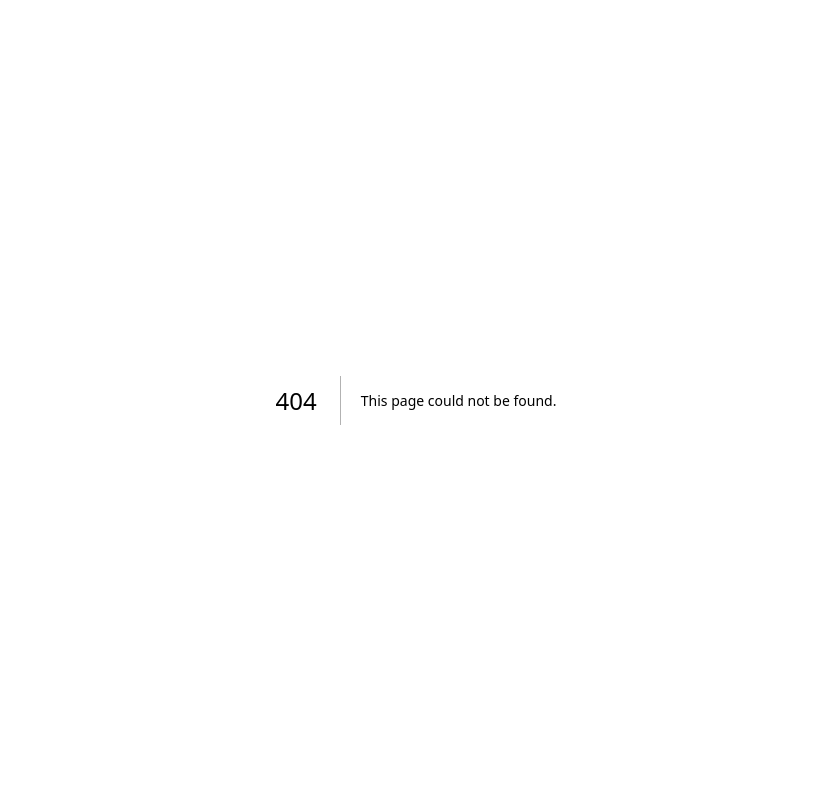
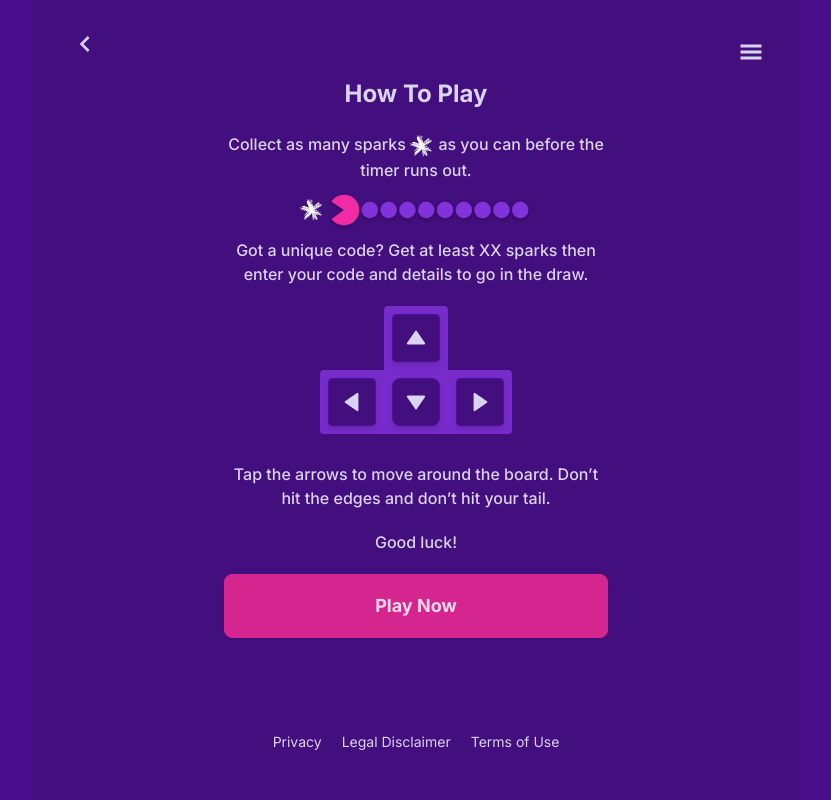
Before and after one commit to ricardogrecco/spark-snake-game, a Next.js app: page /tutorial in a window 1280 px wide. Before the commit this address had no page. Shown: the whole page, without its empty margins (224-1055 px from the left). Built offline with nearby package versions, Linux system fonts and the light colour scheme.

Commit message:
WIP: Tutorial Page

```diff
--- /dev/null
+++ b/app/(routes)/tutorial/layout.tsx
@@ -0,0 +1,21 @@
+import MobileLayout from "@/app/components/layout/MobileLayout";
+import Drawer from "@/app/components/partials/Drawer";
+import { Metadata } from "next";
+
+export const metadata: Metadata = {
+  title: "How To Play",
+};
+
+export default function TutorialPageLayout({
+  children,
+}: Readonly<{
+  children: React.ReactNode;
+}>) {
+  return (
+    <Drawer>
+      <div className="flex flex-col items-center justify-center bg-base-300">
+        <MobileLayout>{children}</MobileLayout>
+      </div>
+    </Drawer>
+  );
+}
--- /dev/null
+++ b/app/(routes)/tutorial/page.tsx
@@ -0,0 +1,53 @@
+import ArrowKeys from "@/app/components/partials/ArrowKeys";
+import Footer from "@/app/components/partials/Footer";
+import { MIN_SPARKS } from "@/app/utils/constants";
+import Link from "next/link";
+import { GiHamburgerMenu } from "react-icons/gi";
+import { MdOutlineKeyboardArrowLeft } from "react-icons/md";
+
+export default function TutorialPage() {
+  return (
+    <main className="bg-[#430E7D] min-h-screen w-full flex flex-col items-center p-10">
+      <Link href="/" className="btn btn-ghost drawer-button self-start -m-5">
+        <MdOutlineKeyboardArrowLeft className="w-8 h-8" />
+      </Link>
+      <label
+        htmlFor="side-drawer"
+        className="btn btn-ghost drawer-button self-end -m-5"
+      >
+        <GiHamburgerMenu className="w-6 h-6" />
+      </label>
+      <div className="flex-grow font-medium max-w-sm flex flex-col gap-5 text-center mt-5">
+        <h1>How To Play</h1>
+        <p>
+          Collect as many sparks{" "}
+          <img src="assets/Spark.svg" className="inline w-6 h-6" /> as you can
+          before the timer runs out.{" "}
+        </p>
+        <div className="-my-3">
+          <img src="assets/Spark.svg" className="inline w-6 h-6" />
+          <img src="assets/Snake.svg" className="inline w-48 lg:w-52" />
+        </div>
+        <p>
+          Got a unique code? Get at least {MIN_SPARKS} sparks then enter your
+          code and details to go in the draw.
+        </p>
+        <ArrowKeys />
+        <p>
+          Tap the arrows to move around the board. Don’t hit the edges and don’t
+          hit your tail.
+        </p>
+        <p>Good luck!</p>
+        <div>
+          <Link
+            href="/game"
+            className="btn lg:btn-lg btn-primary max-w-lg w-full font-bold text-lg"
+          >
+            Play Now
+          </Link>
+        </div>
+      </div>
+      <Footer />
+    </main>
+  );
+}
```
